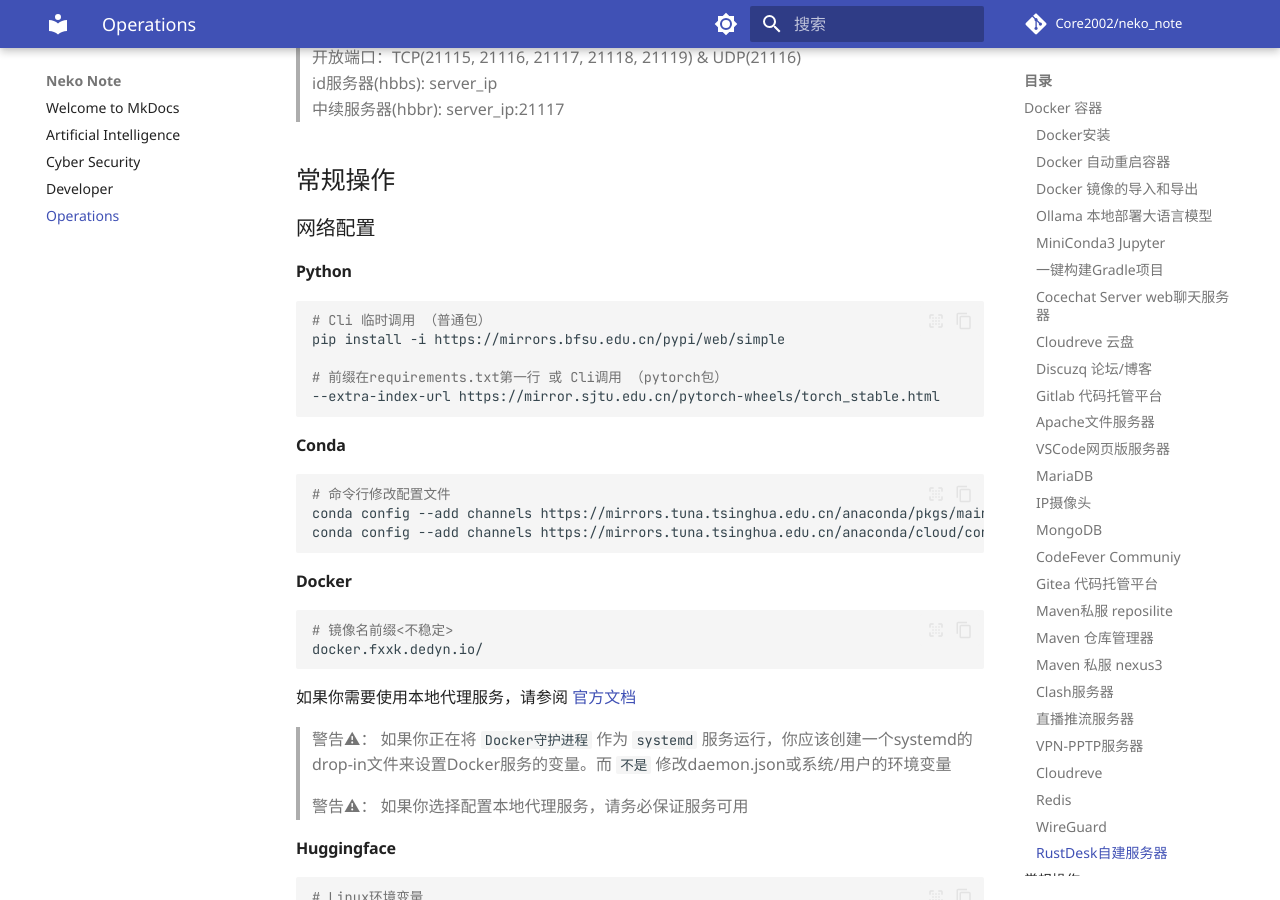
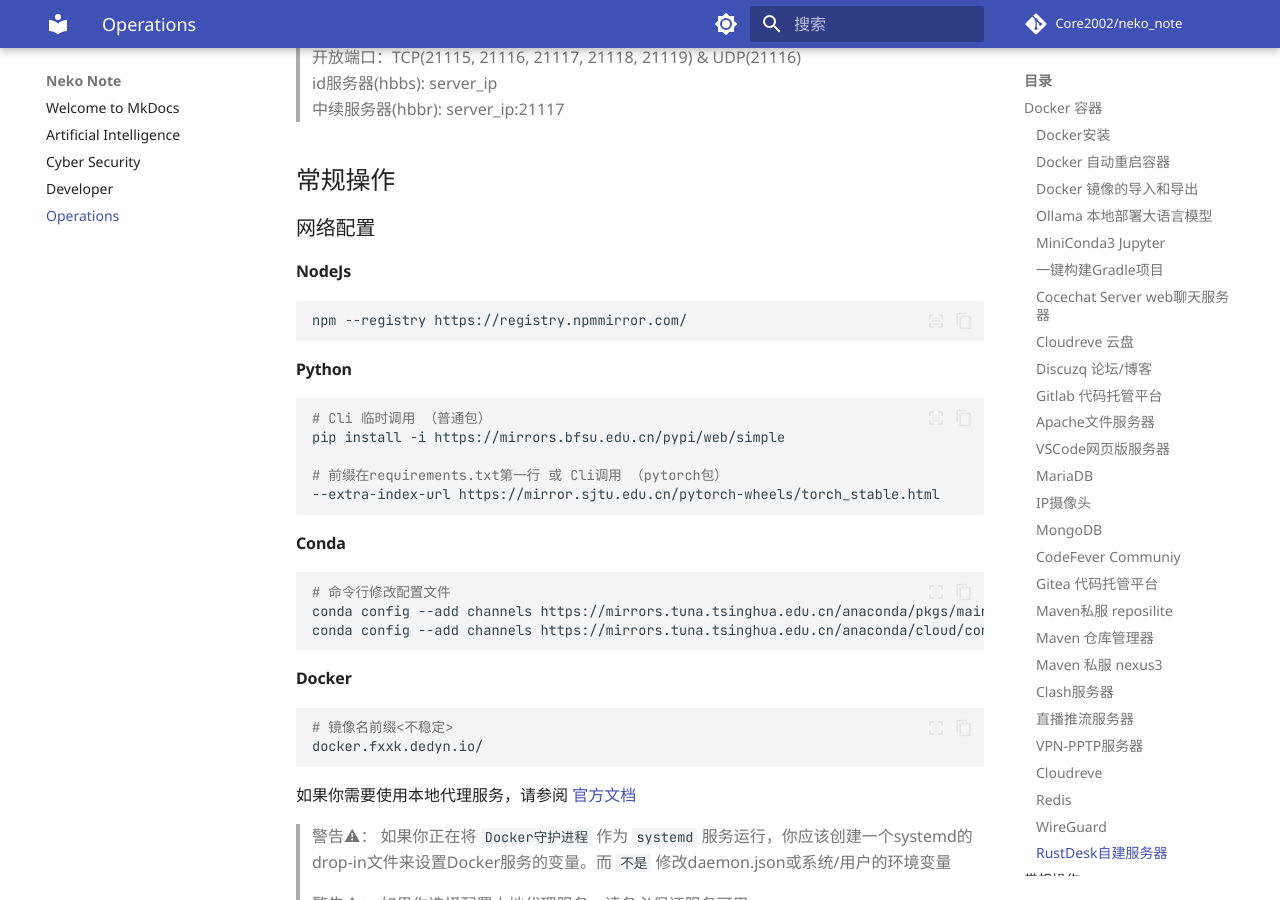
Before and after one commit to Core2002/neko_note, an MkDocs documentation site: the page built from docs/operations.md, in a window 1280 px wide and 900 px high, scrolled down 9689 px. Built offline with MkDocs 1.6.1 and Material for MkDocs 9.7.7, drawn with Linux system fonts in a browser that asks for light colours; comment, search, counter and statistics services are not loaded.

Commit message:
✨ Feat: Add NodeJs section for npm mirror usage.
Include instructions in the operations documentation for NodeJs users on how to
configure npm to use the npmmirror registry. This provides guidance on setting up the
registry for users working with NodeJs projects in the Docker environment detailed in the
documentation.

````diff
--- a/docs/operations.md
+++ b/docs/operations.md
@@ -501,6 +501,12 @@
 ## 常规操作
 
 ### 网络配置
+
+#### NodeJs
+
+```bash
+npm --registry https://registry.npmmirror.com/
+```
 
 #### Python
 
````
